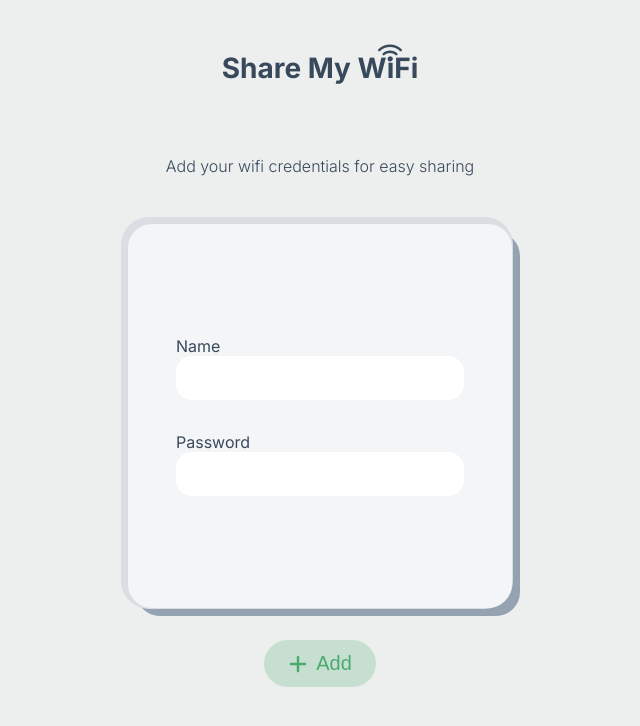
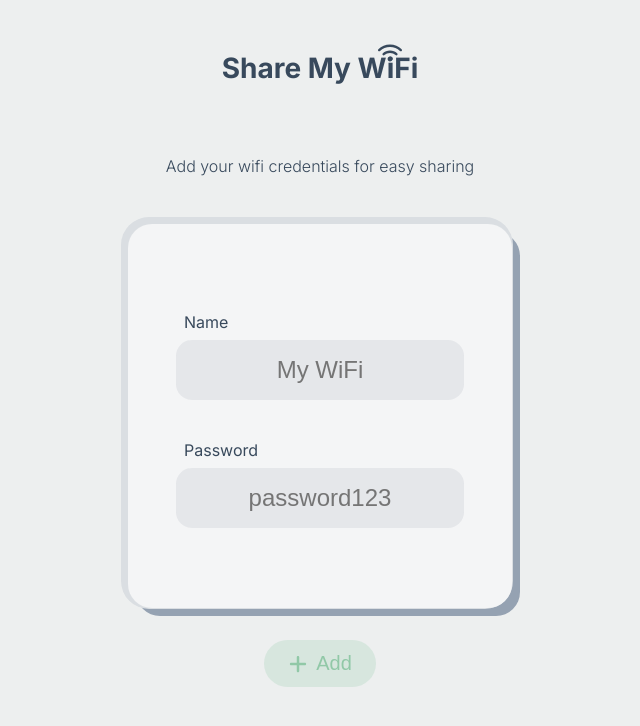
Before and after one commit to SpiffyCloud/share-my-wifi, a Vue app: page / in a window 1280 px wide. Shown: the top 726 px of the page, without its empty margins (320-960 px from the left). Built offline with nearby package versions, Linux system fonts and the light colour scheme.

Commit message:
got basic form validation

```diff
--- a/src/App.vue
+++ b/src/App.vue
@@ -44,21 +44,4 @@ function deleteCredentials() {
     font-size: var(--font-size-small);
     font-weight: var(--font-weight-light);
   }
-
-  label {
-    font-size: var(--font-size-small);
-    display: block;
-    text-align: left;
-  }
-
-  input {
-    font-size: var(--font-size-medium);
-    width: 100%;
-    border: none;
-    border-radius: 1rem;
-    padding: .5rem;
-    display: block;
-    box-sizing: border-box;
-    text-align: center;
-  }
 </style>
--- a/src/assets/base.css
+++ b/src/assets/base.css
@@ -5,8 +5,8 @@
   /* white */
   --color-white-light: rgb(244, 245, 246);
   --color-white-dark: rgb(237, 239, 239);
-  --color-white-16: rgba(244, 245, 246, 0.16);
-  --color-white-8: rgba(244, 245, 246, .08);
+  --color-white-light-16: rgba(244, 245, 246, 0.16);
+  --color-white-light-8: rgba(244, 245, 246, .08);
   --color-white-shadow-light: rgb(218, 222, 226);
   --color-white-shadow-dark: rgb(149, 162, 178);
 
@@ -56,6 +56,9 @@
 
   --color-text: var(--color-blue-dark);
 
+  --color-input-background: var(--color-blue-dark-8);
+  --color-input-background-pressed: var(--color-blue-dark-16);
+
   --color-button-submit-text: var(--color-green-dark);
   --color-button-submit-background: var(--color-green-dark-24);
   --color-button-submit-background-pressed: var(--color-green-dark-32);
@@ -74,6 +77,9 @@
     --color-card-shadow-dark: var(--color-blue-shadow-dark);
 
     --color-text: var(--color-white-light);
+
+    --color-input-background: var(--color-white-light-8);
+    --color-input-background-pressed: var(--color-white-light-16);
 
     --color-button-submit-text: var(--color-green-light);
     --color-button-submit-background: var(--color-green-light-24);
--- a/src/components/ActionButton.vue
+++ b/src/components/ActionButton.vue
@@ -27,6 +27,7 @@ const buttonTheme = 'button__' + props.type
 
 .button:disabled {
   opacity: 56%;
+  pointer-events: none;
 }
 
 .button__submit {
--- /dev/null
+++ b/src/components/InputField.vue
@@ -0,0 +1,56 @@
+<script setup>
+import { ref } from 'vue'
+const props = defineProps(['group', 'type', 'placeholder', 'model'])
+const emit = defineEmits(['input'])
+</script>
+
+<template>
+  <div class="input">
+    <label class="input__label" :for="group">
+      {{ group }}
+    </label>
+    <input :type="type" :name="group" :id="group"
+      :placeholder="placeholder" :value="model"
+      @input="e => emit('input', e)">
+  </div>
+</template>
+
+<style>
+.input input {
+  display: block;
+  box-sizing: border-box;
+  width: 100%;
+  padding: 1rem .5rem;
+  border: none;
+  border-radius: 1rem;
+  text-align: center;
+  font-size: var(--font-size-medium);
+  font-weight: var(--font-weight-regular);
+  color: inherit;
+  background-color: var(--color-input-background);
+}
+
+.input input:hover,
+.input input:active {
+  background-color: var(--color-input-background-pressed);
+}
+
+.input input:focus {
+  outline: .15rem solid var(--color-text);
+}
+
+.input__label {
+  display: block;
+  margin: .5rem;
+  text-align: left;
+  text-transform: capitalize;
+  font-size: var(--font-size-small);
+}
+
+.input__error {
+  color: var(--color-button-delete-text);
+  text-align: left;
+  margin: .5rem;
+  font-size: var(--font-size-tiny);
+}
+</style>
--- a/src/components/WifiForm.vue
+++ b/src/components/WifiForm.vue
@@ -1,18 +1,28 @@
 <script setup>
-import { computed } from 'vue'
+import { computed, ref } from 'vue'
 import ActionButton from './ActionButton.vue'
 import IconPlus from './icons/IconPlus.vue'
 import IconCheck from './icons/IconCheck.vue'
 import Card from './Card.vue';
+import InputField from './InputField.vue';
 
 const props = defineProps(['credentials'])
 const emit = defineEmits(['update'])
 
 const { name, password } = props.credentials
 
+const isValidSSID = (str) => {
+  return /^[^!#;+\]/"\t][^+\]/"\t]{1,31}$/.test(str)
+}
+
 const isInvalid = computed(() => {
-  // temp need to have input validation
-  return false
+  const name = props.credentials.name
+  const password = props.credentials.password
+  if (isValidSSID(name) && password.length > 4) {
+    return false
+  } else {
+    return true
+  }
 })
 
 const hasCredentials = computed(() => {
@@ -28,20 +38,20 @@ const credentialsUpdated = computed(() => {
 </script>
 
 <template>
-  <p class="instructions">Add your wifi credentials for easy
-    sharing</p>
-
+  <p class="instructions">{{ hasCredentials ? 'Update' :
+  'Add' }} your wifi credentials
+    <span v-if="!hasCredentials">
+      for easy sharing
+    </span>
+  </p>
   <Card>
-    <div>
-      <label for="name">Name</label>
-      <input type="text" name="name" id="name"
-        v-model="credentials.name">
-    </div>
-    <div>
-      <label for="password">Password</label>
-      <input type="text" name="password" id="password"
-        v-model="credentials.password">
-    </div>
+    <InputField :group="'name'" :type="'text'"
+      :model="credentials.name" :placeholder="'My WiFi'"
+      @input="e => credentials.name = e.target.value" />
+    <InputField :group="'password'" :type="'text'"
+      :placeholder="'password123'"
+      :model="credentials.password"
+      @input="e => credentials.password = e.target.value" />
   </Card>
   <div>
     <ActionButton :type="'submit'" :disabled="isInvalid"
--- a/src/components/WifiQR.vue
+++ b/src/components/WifiQR.vue
@@ -16,18 +16,11 @@ const qrCode = computed(() => {
 const qrColor = computed(() => {
   return getComputedStyle(document.body).getPropertyValue('--color-text')
 })
-
-// const qrSize = computed(() => {
-//   const card = document.querySelector('.card')
-//   console.log(card);
-//   return getComputedStyle(card).getPropertyValue('width')
-// })
 </script>
 
 <template>
   <p class="instructions">Share your wifi with others by
-    having them scan this QR
-    code.</p>
+    having them scan this QR code</p>
   <h1 class="title">{{ credentials.name }}</h1>
   <Card @click="emit('edit')">
     <QrcodeVue :value="qrCode" :render-as="'svg'" class="qr"
@@ -42,7 +35,6 @@ const qrColor = computed(() => {
 </template>
 
 <style>
-
 .qr {
   border-radius: 1.5rem;
   color: var(--color-text);
```
